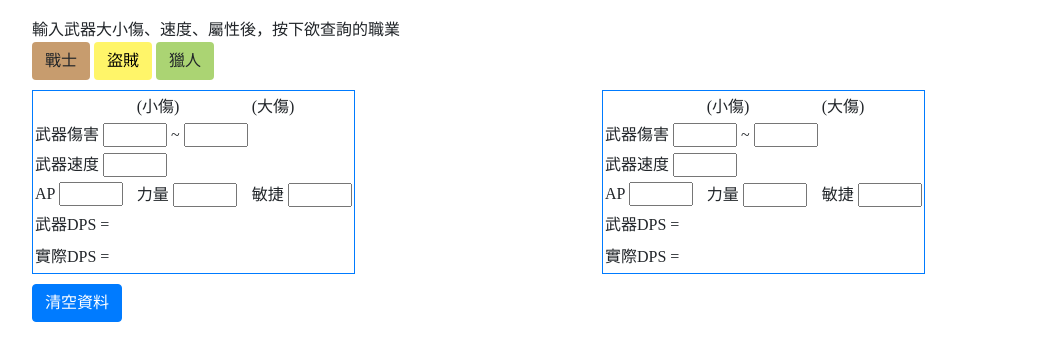
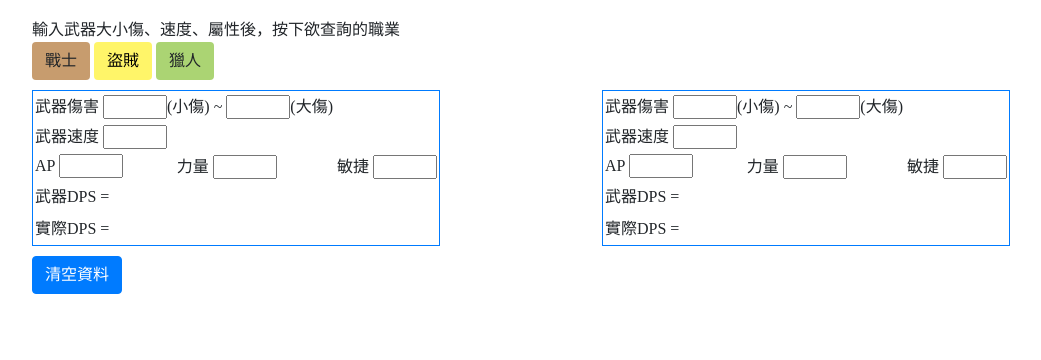
Before and after one commit to lv1codeman/cig01, a plain HTML site: page index.html in a window 1280 px wide. Shown: the whole page, without its empty margins (53-1094 px from the left). Drawn offline with nearby package versions, Linux system fonts and the light colour scheme.

Commit message:
更改 大小傷的文字提示位置

```diff
--- a/index.html
+++ b/index.html
@@ -163,15 +163,10 @@
             <div class="col-md-6 col-sm-12">
                 <table class="border border-primary" cellpadding="2">
                     <tr>
-                        <td></td>
-                        <td>(小傷)</td>
-                        <td>(大傷)</td>
-                    </tr>
-                    <tr>
                         <td colspan="2">
                             武器傷害
-                            <input id="mindmg" type="text" class="digit3" /> ~
-                            <input id="maxdmg" type="text" class="digit3" />
+                            <input id="mindmg" type="text" class="digit3" />(小傷) ~
+                            <input id="maxdmg" type="text" class="digit3" />(大傷)
                         </td>
                         <td></td>
                     </tr>
@@ -206,15 +201,10 @@
             <div class="col-md-6 col-sm-12">
                 <table class="border border-primary" cellpadding="2">
                     <tr>
-                        <td></td>
-                        <td>(小傷)</td>
-                        <td>(大傷)</td>
-                    </tr>
-                    <tr>
                         <td colspan="2">
                             武器傷害
-                            <input id="mindmg2" type="text" class="digit3" /> ~
-                            <input id="maxdmg2" type="text" class="digit3" />
+                            <input id="mindmg2" type="text" class="digit3" />(小傷) ~
+                            <input id="maxdmg2" type="text" class="digit3" />(大傷)
                         </td>
                         <td></td>
                     </tr>
```
